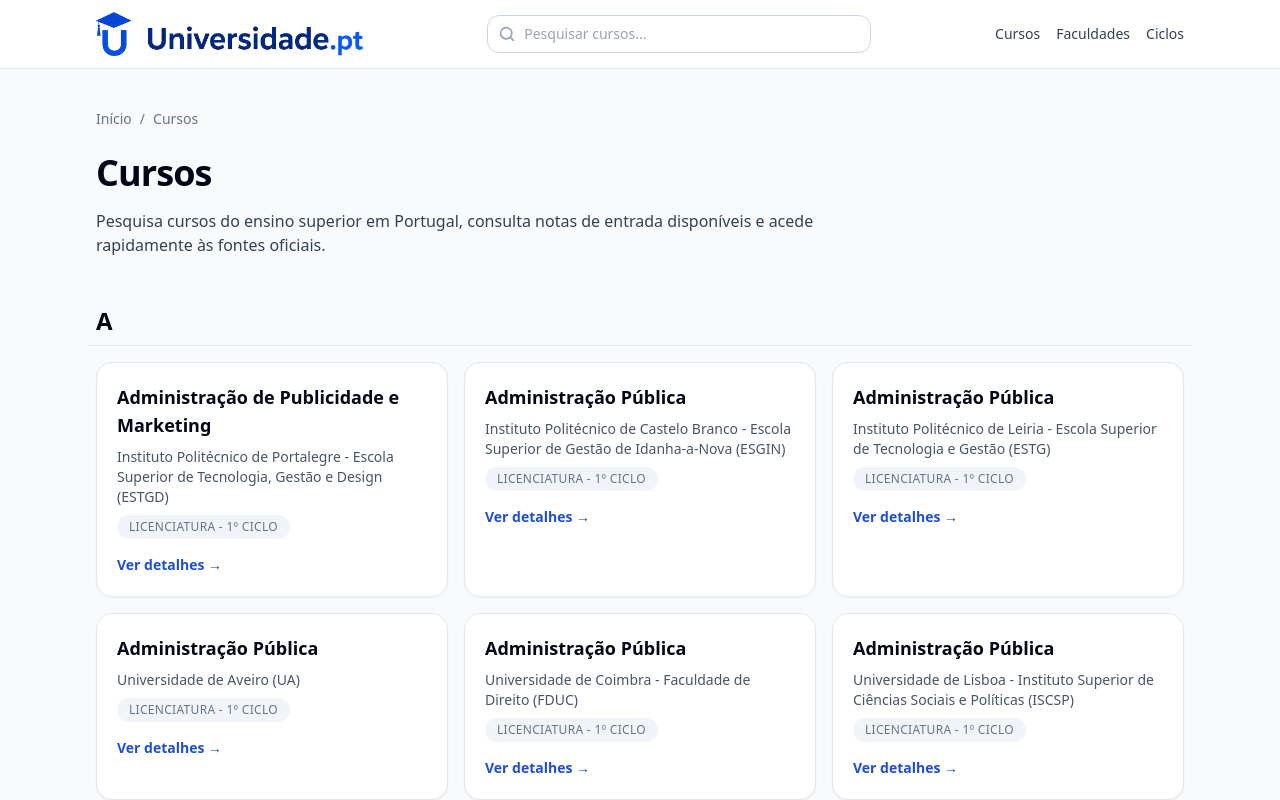
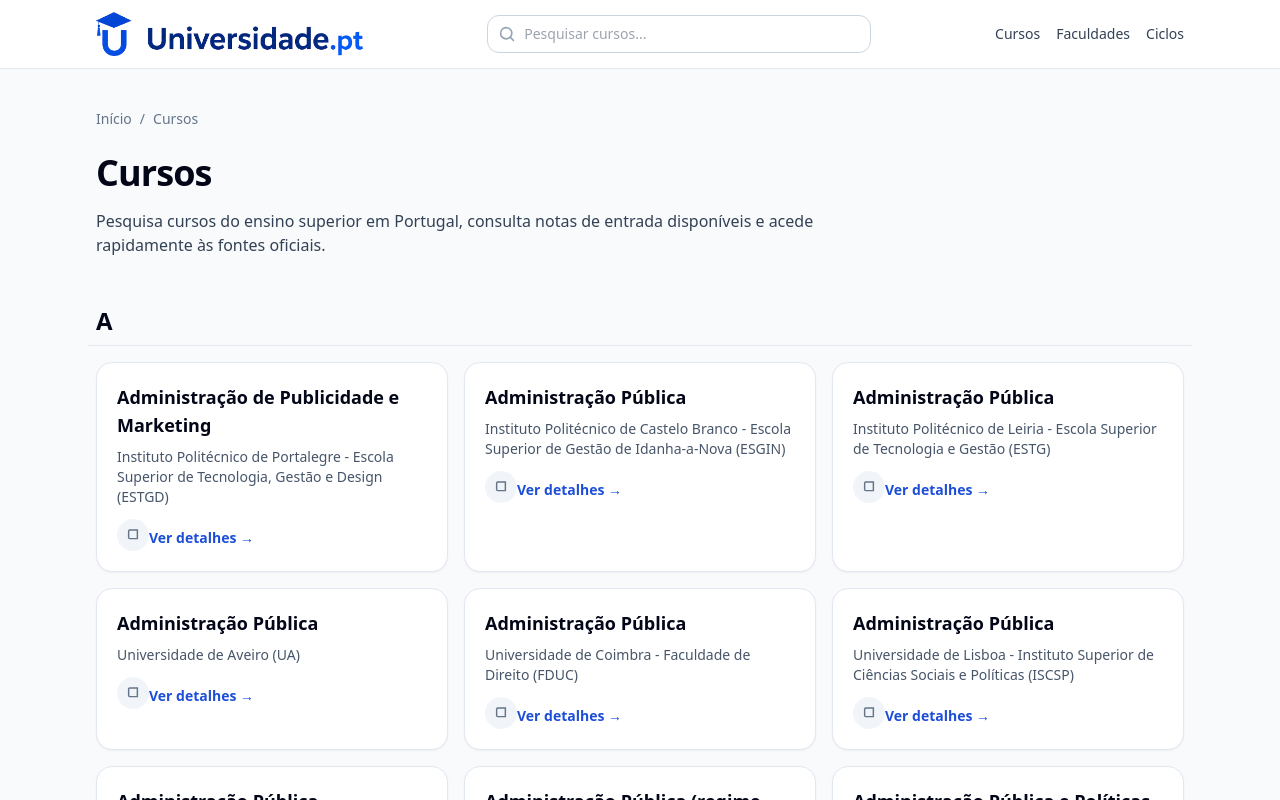
Before and after one commit to tixastronauta/openclaw-workspace, a Next.js app in the folder projects/site-universidade/: page /cursos in a window 1280 px wide. Shown: the top 800 px of the page. Built offline with nearby package versions, Linux system fonts and the light colour scheme.

Commit message:
Simplify universidade course cards and footer

```diff
--- a/projects/site-universidade/app/cursos/[slug]/page.tsx
+++ b/projects/site-universidade/app/cursos/[slug]/page.tsx
@@ -155,8 +155,6 @@ export default async function CourseDetailPage({ params }: PageProps) {
             {course.cycle && (
               <Link href={`/ciclos/${slugify(course.cycle)}/`} className="rounded-full bg-slate-100 px-3 py-1 hover:bg-brand-100 hover:text-brand-700">{course.cycle}</Link>
             )}
-            {course.courseCode && <span className="rounded-full bg-slate-100 px-3 py-1">Curso {course.courseCode}</span>}
-            {course.reference && <span className="rounded-full bg-slate-100 px-3 py-1">Ref. {course.reference}</span>}
           </div>
 
           {course.courseDescription && (
--- a/projects/site-universidade/components/CourseCard.tsx
+++ b/projects/site-universidade/components/CourseCard.tsx
@@ -1,5 +1,33 @@
 import Link from "next/link";
 import type { Course } from "@/lib/courses";
+
+type CycleKind = "licenciatura" | "mestrado-integrado" | "outros";
+
+function getCycleKind(cycle?: string): CycleKind {
+  const normalized = cycle?.toLocaleLowerCase("pt") ?? "";
+  if (normalized.includes("mestrado integrado")) return "mestrado-integrado";
+  if (normalized.includes("licenciatura")) return "licenciatura";
+  return "outros";
+}
+
+function CycleIcon({ cycle }: { cycle?: string }) {
+  const kind = getCycleKind(cycle);
+  const label = kind === "licenciatura" ? "Licenciatura" : kind === "mestrado-integrado" ? "Mestrado integrado" : "Outro ciclo";
+
+  const icon = kind === "licenciatura"
+    ? <path d="M4 5.5A2.5 2.5 0 016.5 3H18v14H6.5A2.5 2.5 0 014 14.5v-9zM6.5 5A.5.5 0 006 5.5v9a.5.5 0 00.5.5H16V5H6.5z" />
+    : kind === "mestrado-integrado"
+      ? <path d="M3 6.5L11 3l8 3.5-8 3.5-8-3.5zm3 3.3l5 2.2 5-2.2V14c0 1.1-2.2 2.5-5 2.5S6 15.1 6 14V9.8z" />
+      : <path d="M6 4h8l4 4v8a2 2 0 01-2 2H6a2 2 0 01-2-2V6a2 2 0 012-2zm7 1.5V9h3.5" />;
+
+  return (
+    <span className="mt-3 inline-flex h-8 w-8 items-center justify-center rounded-full bg-slate-100 text-slate-500" title={label} aria-label={label}>
+      <svg viewBox="0 0 22 22" fill="currentColor" className="h-4 w-4" aria-hidden="true">
+        {icon}
+      </svg>
+    </span>
+  );
+}
 
 export function CourseCard({ course }: { course: Course }) {
   const institutionLabel = [course.institutionName, course.institutionSigla ? `(${course.institutionSigla})` : undefined].filter(Boolean).join(" ");
@@ -10,11 +38,7 @@ export function CourseCard({ course }: { course: Course }) {
         <span className="hover:text-brand-700">{course.courseName}</span>
       </h2>
       {institutionLabel && <p className="mt-2 text-sm text-slate-600">{institutionLabel}</p>}
-      {course.cycle && (
-        <div className="mt-2 flex flex-wrap gap-2 text-xs font-medium uppercase tracking-wide text-slate-500">
-          <span className="rounded-full bg-slate-100 px-3 py-1">{course.cycle}</span>
-        </div>
-      )}
+      <CycleIcon cycle={course.cycle} />
       <span className="mt-4 inline-flex text-sm font-semibold text-brand-700 hover:text-brand-900">
         Ver detalhes →
       </span>
--- a/projects/site-universidade/components/Footer.tsx
+++ b/projects/site-universidade/components/Footer.tsx
@@ -5,7 +5,7 @@ export function Footer() {
   return (
     <footer className="mt-16 border-t border-slate-200 bg-white">
       <Container className="grid gap-4 py-8 text-sm text-slate-600 sm:grid-cols-2">
-        <p>Universidade.pt é um diretório independente. Confirma sempre a informação nas fontes oficiais.</p>
+        <p>Universidade.pt — cursos em Portugal.</p>
         <nav className="flex flex-wrap gap-4 sm:justify-end">
           <Link href="/quem-somos/" className="hover:text-brand-700">Quem somos</Link>
           <Link href="/privacidade/" className="hover:text-brand-700">Privacidade</Link>
```
